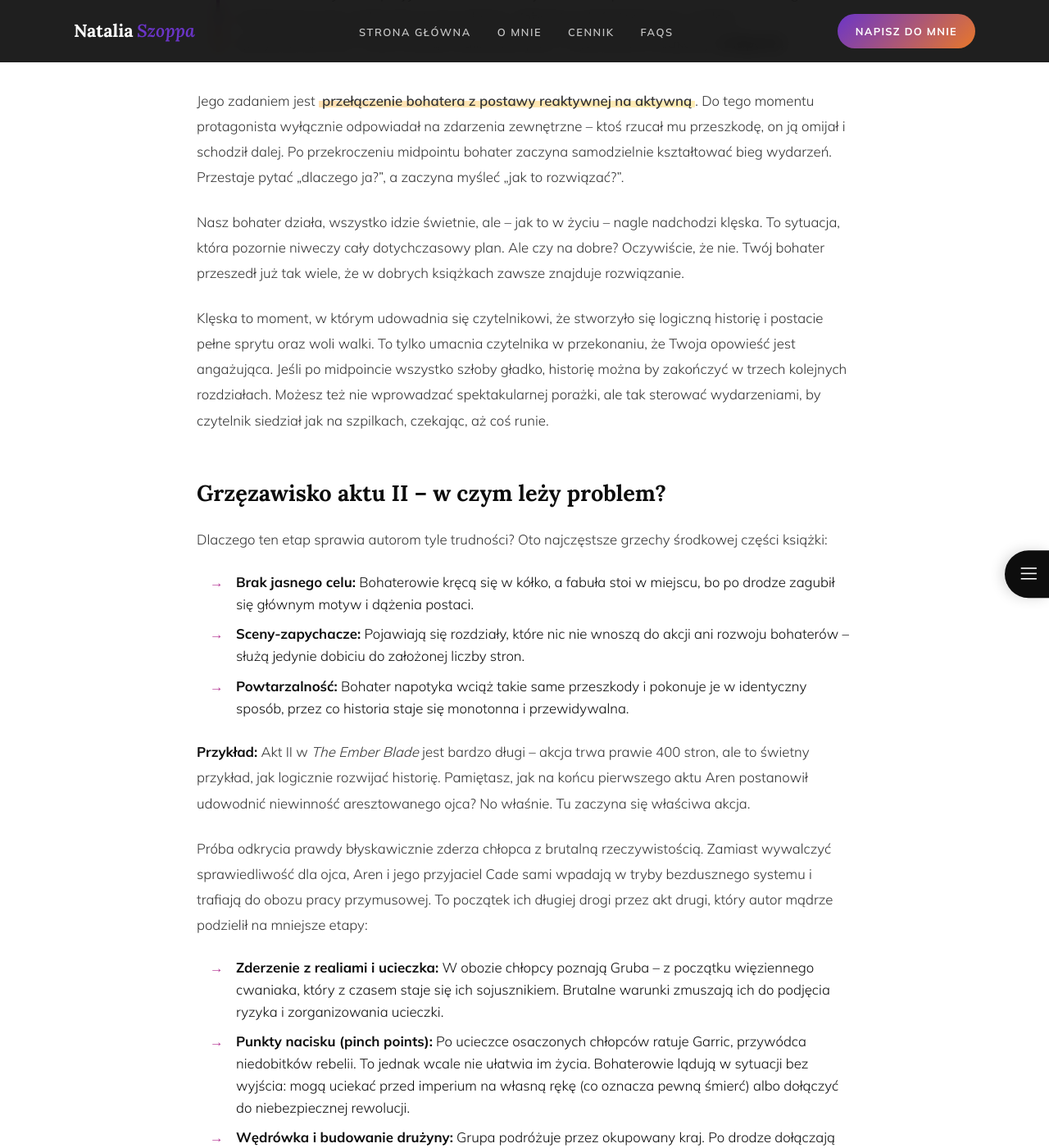
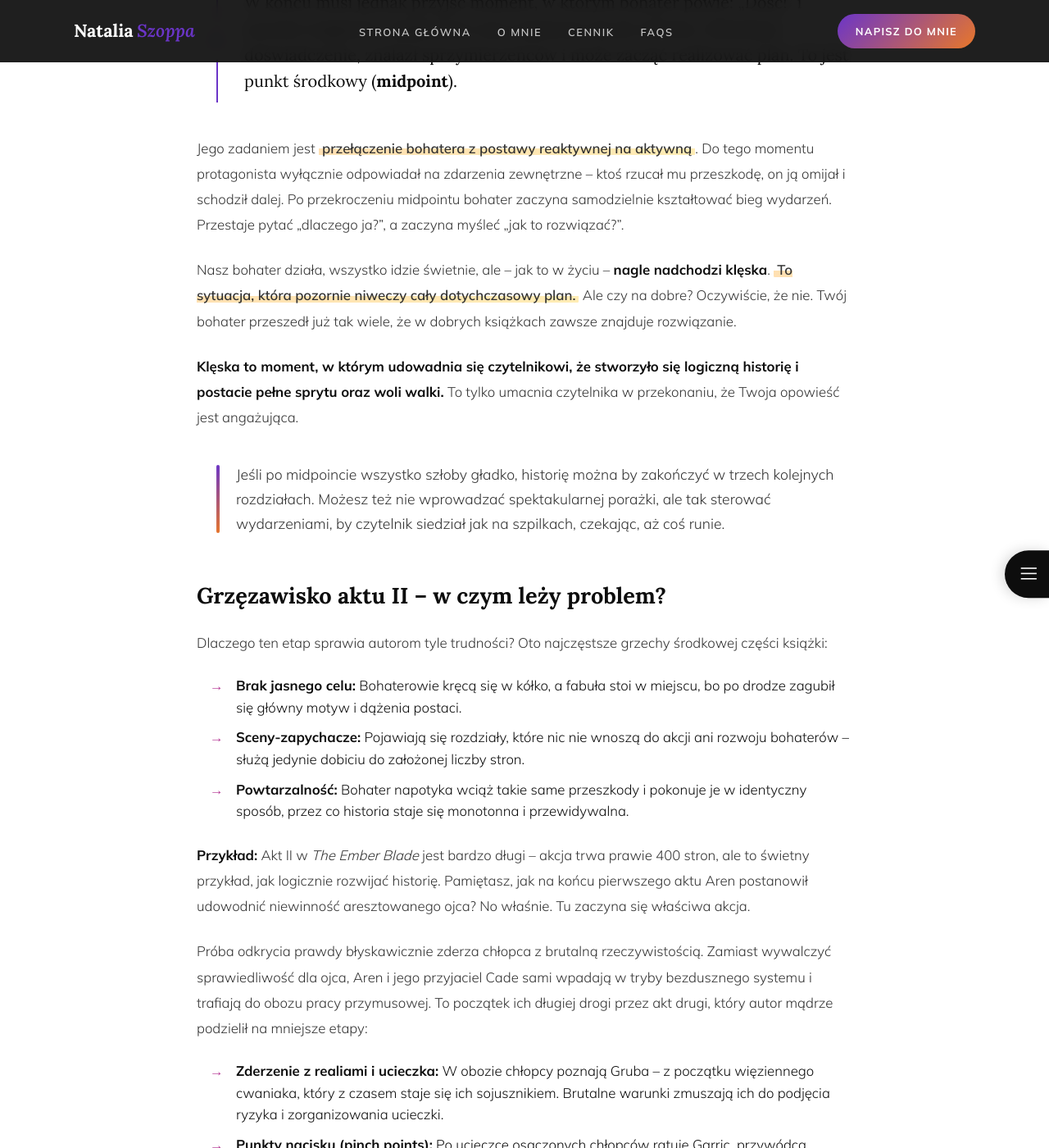
Before and after one commit to Bonnie00726/nataliaszoppa, a Jekyll site: the page built from _posts/2026-06-04-struktura-trzech-aktow2.md, in a window 1280 px wide and 1400 px high, scrolled down 3772 px. Shown: the whole window at 82% size. Built offline with Jekyll 4.4.1, drawn with Linux system fonts in a browser that asks for light colours; comment, search, counter and statistics services are not loaded; some of the changed text lies outside the part shown.

Commit message:
Update 2026-06-04-struktura-trzech-aktow2.md

```diff
--- a/_posts/2026-06-04-struktura-trzech-aktow2.md
+++ b/_posts/2026-06-04-struktura-trzech-aktow2.md
@@ -109,13 +109,13 @@
 }
 </style>
 
-<a href="https://unsplash.com/photos/a-multicolored-building-made-of-wooden-blocks-7ezVb0oTQ6M">Zdjęcie, żródło: Unsplash</a>
+<a href="https://unsplash.com/photos/a-multicolored-building-made-of-wooden-blocks-7ezVb0oTQ6M">Zdjęcie, źródło: Unsplash</a>
 
 W moim <a href="{% post_url 2026-06-06-z-jakim-nastawieniem-piszesz %}">poprzednim artykule</a> pisałam o tym, dlaczego warto ułatwiać czytelnikowi lekturę i dlaczego warto odpowiedzieć sobie na jedno zasadnicze pytanie: dla kogo właściwie piszesz?
 
 Jeśli już wiesz, że chcesz pisać dla ludzi, ten tekst pomoże Ci zorganizować swoje pomysły w logicczną całość. Na pewno pamiętasz ze szkoły, że każde wypracowanie musi mieć wstęp, rozwinięcie i zakończenie. Dokładnie tak samo jest z książką.
 
-Narządziem, które pozwala nad tym zapanować, jest klasyczna struktura trzyaktowa, <span class="highlight-marker">podstawowe narzędzie pisarza</span>. Poniżej przedstawiam wizualną reprezentację tej struktury:
+Narzędziem, które pozwala nad tym zapanować, jest klasyczna struktura trzyaktowa, <span class="highlight-marker">podstawowe narzędzie pisarza</span>. Poniżej przedstawiam wizualną reprezentację tej struktury:
 
 <div class="three-acts-container">
   <div class="act-col act-col-1">
@@ -193,21 +193,25 @@
 
 W akcie II przez długi czas widzimy, jak bohaterowie zmagają się z zawirowaniami. Los rzuca im kłody pod nogi, a oni walczą z nimi – często z marnym skutkiem. To są tzw. punkty nacisku (*pinch points*). Ważne, aby przynajmniej jeden z nich pochodził bezpośrednio od samego antagonisty. To kluczowy etap historii. Jako autor dajesz wtedy swoim bohaterom szansę na poznanie siebie: swoich potrzeb, pragnień, wad i mocnych stron. Każda kolejna kłoda to wyzwanie, które ich kształtuje.
 
-<div class="blog-highlight" markdown="1">
+<div class="blog-quote" markdown="1">
 W końcu musi jednak przyjść moment, w którym bohater powie: „Dość!” i zacznie reagować, analizować oraz szykować się do odwetu. Zebrał już doświadczenie, znalazł sprzymierzeńców i może zacząć realizować plan. To jest punkt środkowy (**midpoint**).
 </div>
 
 Jego zadaniem jest <span class="highlight-marker">przełączenie bohatera z postawy reaktywnej na aktywną</span>. Do tego momentu protagonista wyłącznie odpowiadał na zdarzenia zewnętrzne – ktoś rzucał mu przeszkodę, on ją omijał i schodził dalej. Po przekroczeniu midpointu bohater zaczyna samodzielnie kształtować bieg wydarzeń. Przestaje pytać „dlaczego ja?”, a zaczyna myśleć „jak to rozwiązać?”.
 
-Nasz bohater działa, wszystko idzie świetnie, ale – jak to w życiu – nagle nadchodzi klęska. To sytuacja, która pozornie niweczy cały dotychczasowy plan. Ale czy na dobre? Oczywiście, że nie. Twój bohater przeszedł już tak wiele, że w dobrych książkach zawsze znajduje rozwiązanie.
+Nasz bohater działa, wszystko idzie świetnie, ale – jak to w życiu – **nagle nadchodzi klęska**. <span class="highlight-marker">To sytuacja, która pozornie niweczy cały dotychczasowy plan.</span> Ale czy na dobre? Oczywiście, że nie. Twój bohater przeszedł już tak wiele, że w dobrych książkach zawsze znajduje rozwiązanie.
 
-Klęska to moment, w którym udowadnia się czytelnikowi, że stworzyło się logiczną historię i postacie pełne sprytu oraz woli walki. To tylko umacnia czytelnika w przekonaniu, że Twoja opowieść jest angażująca. Jeśli po midpoincie wszystko szłoby gładko, historię można by zakończyć w trzech kolejnych rozdziałach. Możesz też nie wprowadzać spektakularnej porażki, ale tak sterować wydarzeniami, by czytelnik siedział jak na szpilkach, czekając, aż coś runie.
+**Klęska to moment, w którym udowadnia się czytelnikowi, że stworzyło się logiczną historię i postacie pełne sprytu oraz woli walki.** To tylko umacnia czytelnika w przekonaniu, że Twoja opowieść jest angażująca.
+
+<div class="blog-highlight" markdown="1">
+Jeśli po midpoincie wszystko szłoby gładko, historię można by zakończyć w trzech kolejnych rozdziałach. Możesz też nie wprowadzać spektakularnej porażki, ale tak sterować wydarzeniami, by czytelnik siedział jak na szpilkach, czekając, aż coś runie.
+</div>
 
 ## Grzęzawisko aktu II – w czym leży problem?
 
 Dlaczego ten etap sprawia autorom tyle trudności? Oto najczęstsze grzechy środkowej części książki:
 
-* **Brak jasnego celu:** Bohaterowie kręcą się w kółko, a fabuła stoi w miejscu, bo po drodze zagubił się głównym motyw i dążenia postaci.
+* **Brak jasnego celu:** Bohaterowie kręcą się w kółko, a fabuła stoi w miejscu, bo po drodze zagubił się główny motyw i dążenia postaci.
 * **Sceny-zapychacze:** Pojawiają się rozdziały, które nic nie wnoszą do akcji ani rozwoju bohaterów – służą jedynie dobiciu do założonej liczby stron.
 * **Powtarzalność:** Bohater napotyka wciąż takie same przeszkody i pokonuje je w identyczny sposób, przez co historia staje się monotonna i przewidywalna.
 
@@ -237,15 +241,16 @@
 
 Trzymanie się tych ram daje Ci też pewność, że zachowujesz nienaganny ciąg przyczynowo-skutkowy.
 
-<blockquote>
-    Dobra fabuła nie opiera się na słowach „a potem”. Każdy wątek i każda scena musi wynikać ze słów „dlatego” lub „ale”.
-</blockquote>
+<div class="blog-quote" markdown="1">
+Dobra fabuła nie opiera się na słowach „a potem”. Każdy wątek i każda scena musi wynikać ze słów „dlatego” lub „ale”.
+</div>
 
 Bohater podjął decyzję, <span class="highlight-marker">dlatego</span> spotkała go kara, <span class="highlight-marker">ale</span> na swojej drodze poznał sprzymierzeńca, <span class="highlight-marker">dlatego</span> postanowił walczyć dalej. Właśnie tak tworzy się historie, od których czytelnik nie potrafi się oderwać.
 
 ---
 
-<div class="sticky-note">
-    <strong>Najważniejsze na dziś:</strong><br><br>
-    Struktura trzech aktów to nie klatka ograniczająca Twoją kreatywność, ale drogowskaz dla czytelnika. Dbając o katalizator, midpoint i logiczny finał, dajesz odbiorcy mapę, dzięki której nie zgubi się w Twoim świecie i z własnej woli przewróci kolejną stronę.
+<div class="sticky-note" markdown="1">
+**Najważniejsze na dziś:**
+
+Struktura trzech aktów to nie klatka ograniczająca Twoją kreatywność, ale drogowskaz dla czytelnika. Dbając o katalizator, midpoint i logiczny finał, dajesz odbiorcy mapę, dzięki której nie zgubi się w Twoim świecie i z własnej woli przewróci kolejną stronę.
 </div>
```
